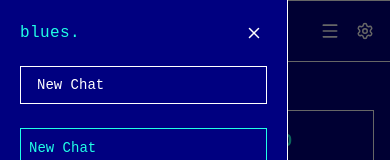
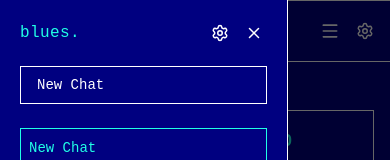
Before and after one commit to Jimuelzxc/avocado, a Next.js app: page / in a window 390 px wide. Both pictures are taken after a click on the button 330 px from the left and 31 px from the top of the page. Shown: the top 160 px of the page. Built offline with nearby package versions, Linux system fonts and the light colour scheme.

Commit message:
fix: prevent code block overflow on mobile, add settings icon to mobile drawer

```diff
--- a/app/components/MarkdownRenderer.tsx
+++ b/app/components/MarkdownRenderer.tsx
@@ -26,7 +26,7 @@ export function MarkdownRenderer({ content, isStreaming }: MarkdownRendererProps
             if (isInline) {
               return (
                 <code
-                  className="bg-surface-overlay border border-border/20 text-accent px-1.5 py-0.5 rounded-sm text-sm font-mono"
+                  className="bg-surface-overlay border border-border/20 text-accent px-1.5 py-0.5 rounded-sm text-sm font-mono break-all"
                   {...props}
                 >
                   {children}
@@ -93,8 +93,8 @@ export function MarkdownRenderer({ content, isStreaming }: MarkdownRendererProps
               {children}
             </a>
           ),
-          h1: ({ children }) => <h1 className="text-xl font-bold my-4 text-accent">{children}</h1>,
-          h2: ({ children }) => <h2 className="text-lg font-bold my-3 text-accent">{children}</h2>,
+          h1: ({ children }) => <h1 className="text-lg font-bold my-4 text-accent">{children}</h1>,
+          h2: ({ children }) => <h2 className="text-base font-bold my-3 text-accent">{children}</h2>,
           h3: ({ children }) => <h3 className="text-base font-bold my-2 text-accent">{children}</h3>,
         }}
       >
@@ -119,7 +119,7 @@ function CodeBlock({ language, code }: CodeBlockProps) {
   };
 
   return (
-    <div className="border border-border my-4 flex flex-col bg-surface">
+    <div className="border border-border my-4 flex flex-col bg-surface max-w-full overflow-x-auto">
       {/* Retro DOS Window header */}
       <div className="flex justify-between items-center bg-surface border-b border-border px-3 py-1.5 text-xs text-white font-mono uppercase select-none">
         <span className="text-accent font-bold">[{language}]</span>
--- a/app/page.tsx
+++ b/app/page.tsx
@@ -390,6 +390,14 @@ export default function Desktop_1() {
           <aside className="fixed left-0 top-0 h-full w-72 bg-surface border-r border-border flex flex-col z-50 animate-slide-in">
             <div className="p-5 flex justify-between items-center">
               <h1 className="text-accent text-base tracking-wide">blues.</h1>
+              <div className="flex gap-2 items-center">
+                <button
+                  onClick={() => { setSettingsOpen(true); setIsMobileSidebarOpen(false); }}
+                  className="p-1 hover:text-accent transition-colors cursor-pointer"
+                  aria-label="Settings"
+                >
+                  <SettingsIcon size={18} />
+                </button>
                 <button
                   onClick={() => setIsMobileSidebarOpen(false)}
                   className="p-1 hover:text-accent transition-colors cursor-pointer"
@@ -397,6 +405,7 @@ export default function Desktop_1() {
                 >
                   <X size={18} />
                 </button>
+              </div>
             </div>
             <div className="px-5 pb-6 flex gap-2">
               <button
```
Lines whose indentation alone changed are shown as unchanged.
